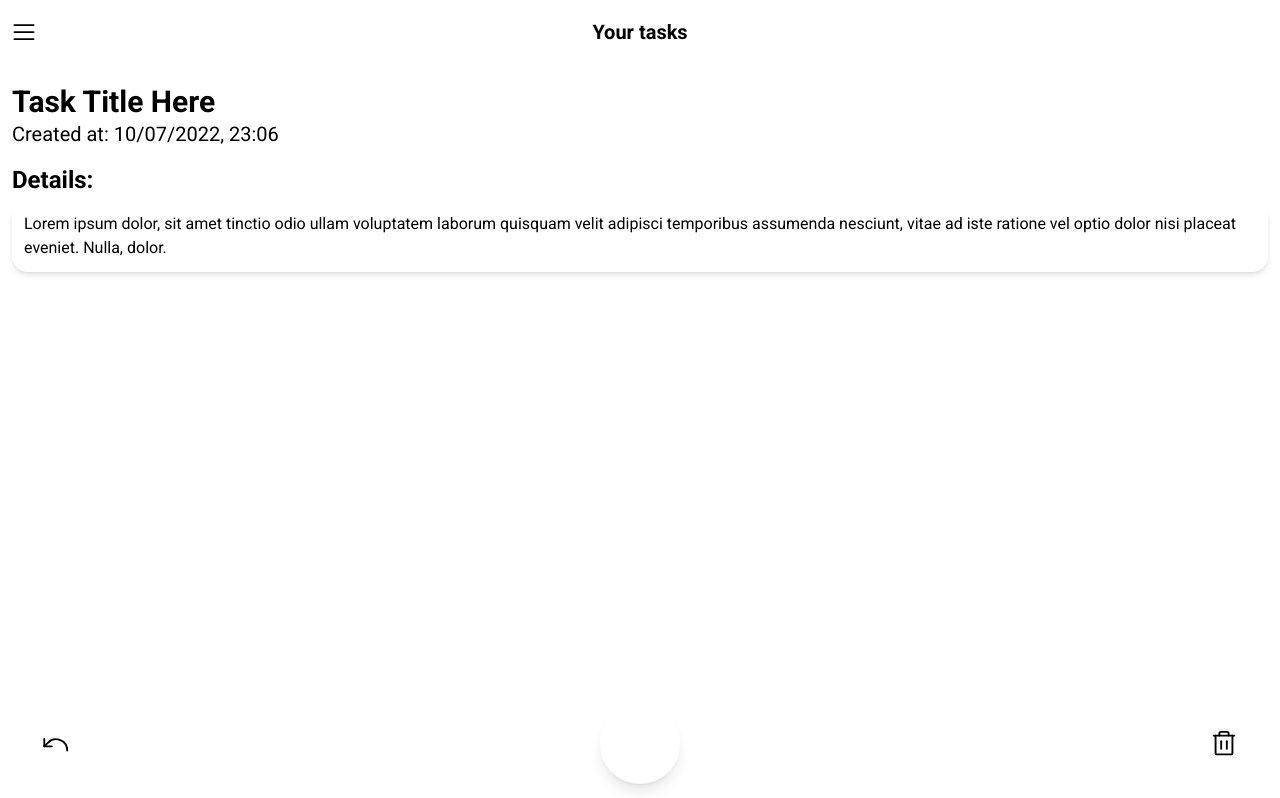
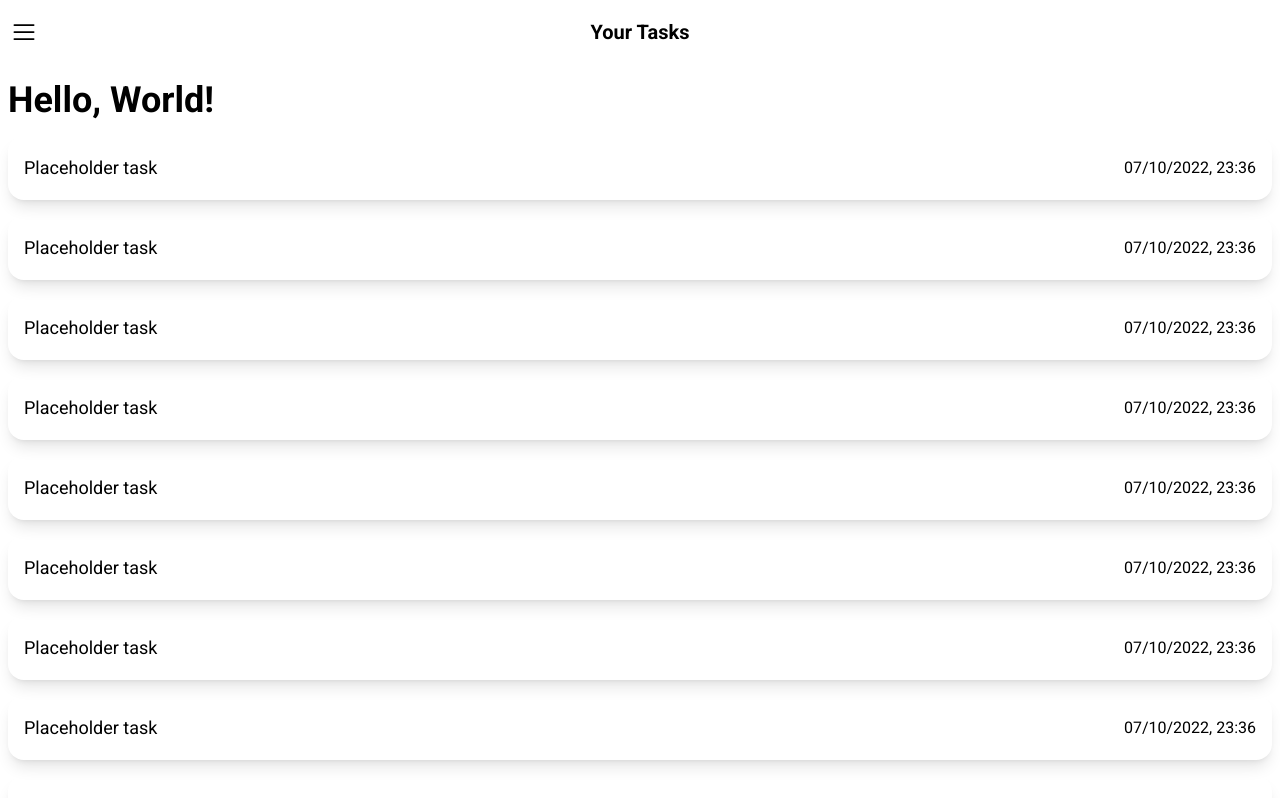
Before and after one commit to sph3/tasks-app, a React (Vite) app: page / in a window 1280 px wide. Shown: the top 798 px of the page. Built offline with nearby package versions, Linux system fonts and the light colour scheme; what @catppuccin/tailwindcss would draw is missing.

Commit message:
feat(core): create routes

```diff
--- a/package.json
+++ b/package.json
@@ -11,7 +11,8 @@
   "dependencies": {
     "phosphor-react": "^1.4.1",
     "react": "^18.0.0",
-    "react-dom": "^18.0.0"
+    "react-dom": "^18.0.0",
+    "react-router-dom": "^6.3.0"
   },
   "devDependencies": {
     "@catppuccin/tailwindcss": "^0.1.0",
--- a/src/App.tsx
+++ b/src/App.tsx
@@ -1,8 +1,12 @@
 import { useState } from 'react';
+import { BrowserRouter } from 'react-router-dom';
 import { Footer } from './components/Footer';
 import { Header } from './components/Header';
-import { Main } from './components/Main';
-import { TaskView } from './components/TaskView';
+import { Main } from './pages/Main';
+import { TaskView } from './pages/TaskView';
+import { Router } from './Router';
+
+export type PageTitle = 'Your Tasks' | 'Task View';
 
 export const App = () => {
   let [flavor, setFlavor] = useState('ctp-latte');
@@ -10,10 +14,9 @@ export const App = () => {
   return (
     <div className={flavor}>
       <div className='bg-ctp-base min-h-screen'>
-        <Header />
-        {/* <Main /> */}
-        <TaskView />
-        <Footer />
+        <BrowserRouter>
+          <Router />
+        </BrowserRouter>
       </div>
     </div>
   );
--- /dev/null
+++ b/src/Router.tsx
@@ -0,0 +1,12 @@
+import { Route, Routes } from 'react-router-dom';
+import { Main } from './pages/Main';
+import { TaskView } from './pages/TaskView';
+
+export const Router = () => {
+  return (
+    <Routes>
+      <Route path='' element={<Main />} />
+      <Route path='/task/:id' element={<TaskView />} />
+    </Routes>
+  );
+};
--- a/src/components/Header.tsx
+++ b/src/components/Header.tsx
@@ -1,6 +1,11 @@
 import { List } from 'phosphor-react';
+import { PageTitle } from '../App';
 
-export const Header = () => {
+type HeaderProps = {
+  pageTitle: PageTitle;
+};
+
+export const Header = ({ pageTitle }: HeaderProps) => {
   return (
     <div className='flex flex-row justify-between items-center text-center h-16 bg-ctp-mantle flex-wrap px-1'>
       <div className='w-[calc(100%/3)]'>
@@ -10,7 +15,7 @@ export const Header = () => {
       </div>
 
       <div className='w-[calc(100%/3)]'>
-        <span className='font-bold text-xl text-ctp-text'>Your tasks</span>
+        <span className='font-bold text-xl text-ctp-text'>{pageTitle}</span>
       </div>
       <div className='w-[calc(100%/3)]'>
         <span className='font-bold text-xl'></span>
--- a/src/components/Main.tsx
+++ /dev/null
@@ -1,11 +0,0 @@
-import { Greeting } from './Greeting';
-import { TaskList } from './TaskList';
-
-export const Main = () => {
-  return (
-    <div className='p-2 mt-2 flex flex-col gap-4 pb-28'>
-      <Greeting />
-      <TaskList />
-    </div>
-  );
-};
--- a/src/components/TaskView.tsx
+++ /dev/null
@@ -1,21 +0,0 @@
-export const TaskView = () => {
-  return (
-    <div className='p-3 mt-2 flex flex-col gap-4 pb-28'>
-      <div>
-        <h1 className='text-3xl font-bold text-ctp-text'>Task Title Here</h1>
-        <h2 className='text-xl text-ctp-subtext0'>
-          Created at: 10/07/2022, 23:06
-        </h2>
-      </div>
-      <div>
-        <h1 className='font-bold text-2xl text-ctp-text'>Details:</h1>
-        <div className='mt-1 bg-ctp-surface0 rounded-2xl p-3 w-full flex items-center justify-center h-auto min-h-[64px] max-h-80 overflow-y-scroll shadow-md'>
-          <p className='text-base m-auto'>
-            Lorem ipsum dolor, sit amet tinctio odio ullam voluptatem laborum quisquam velit adipisci temporibus assumenda nesciunt, vitae ad iste ratione vel optio dolor nisi placeat eveniet. Nulla, dolor.
-          </p>
-        </div>
-      </div>
-
-    </div>
-  );
-};
--- /dev/null
+++ b/src/pages/Main.tsx
@@ -0,0 +1,15 @@
+import { Greeting } from '../components/Greeting';
+import { Header } from '../components/Header';
+import { TaskList } from '../components/TaskList';
+
+export const Main = () => {
+  return (
+    <>
+      <Header pageTitle='Your Tasks' />
+      <div className='p-2 mt-2 flex flex-col gap-4 pb-28'>
+        <Greeting />
+        <TaskList />
+      </div>
+    </>
+  );
+};
--- /dev/null
+++ b/src/pages/TaskView.tsx
@@ -0,0 +1,27 @@
+import { Header } from "../components/Header";
+
+export const TaskView = () => {
+  return (
+    <>
+      <Header pageTitle='Task View' />
+      <div className='p-3 mt-2 flex flex-col gap-4 pb-28'>
+        <div>
+          <h1 className='text-3xl font-bold text-ctp-text'>Task Title Here</h1>
+          <h2 className='text-xl text-ctp-subtext0'>
+            Created at: 10/07/2022, 23:06
+          </h2>
+        </div>
+        <div>
+          <h1 className='font-bold text-2xl text-ctp-text'>Details:</h1>
+          <div className='mt-1 bg-ctp-surface0 rounded-2xl p-3 w-full flex items-center justify-center h-auto min-h-[64px] max-h-80 overflow-y-scroll shadow-md'>
+            <p className='text-base m-auto'>
+              Lorem ipsum dolor, sit amet tinctio odio ullam voluptatem laborum
+              quisquam velit adipisci temporibus assumenda nesciunt, vitae ad
+              iste ratione vel optio dolor nisi placeat eveniet. Nulla, dolor.
+            </p>
+          </div>
+        </div>
+      </div>
+    </>
+  );
+};
```
Also changed, not shown: 1 other file (tests, documents, lock files or other folders).
